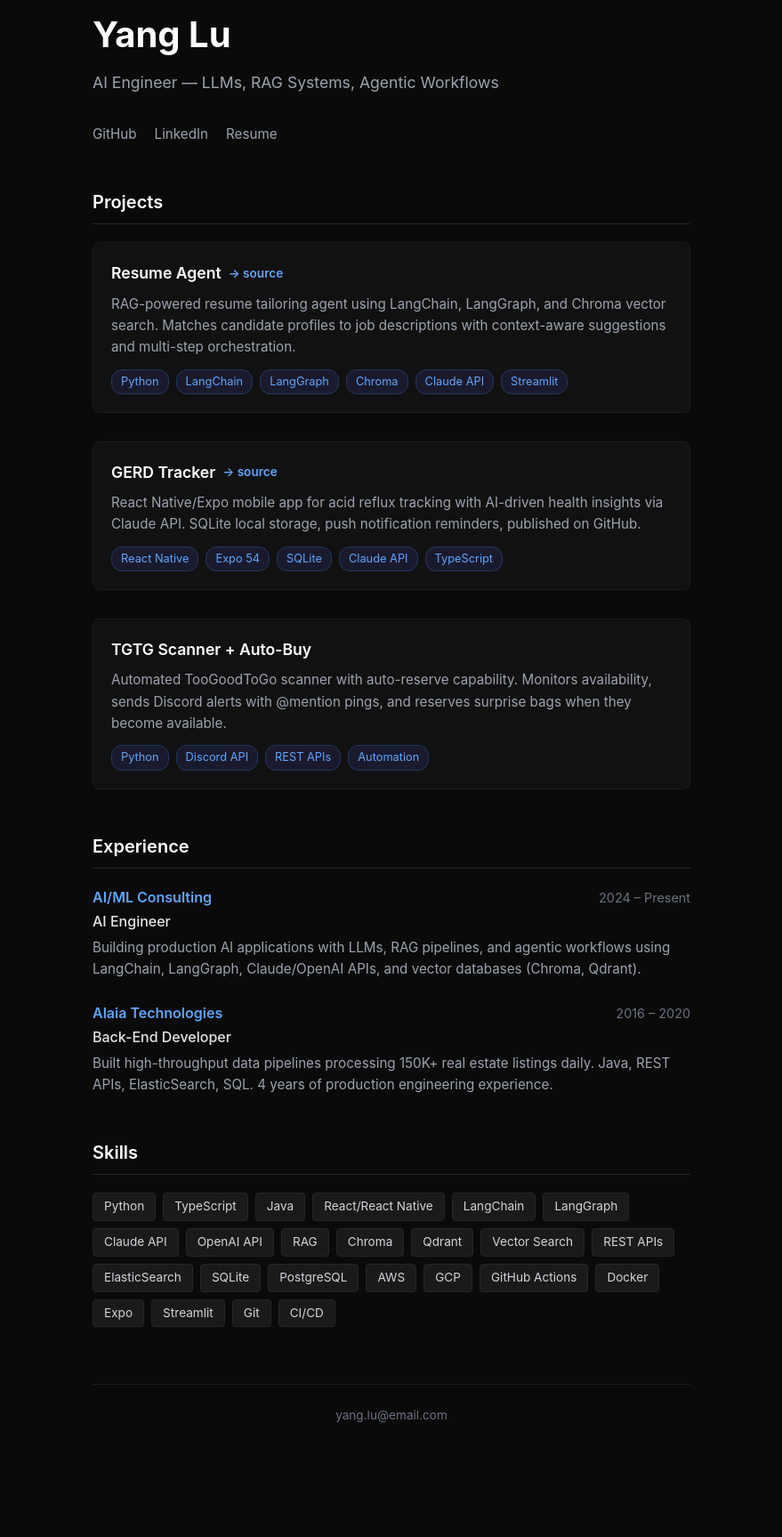
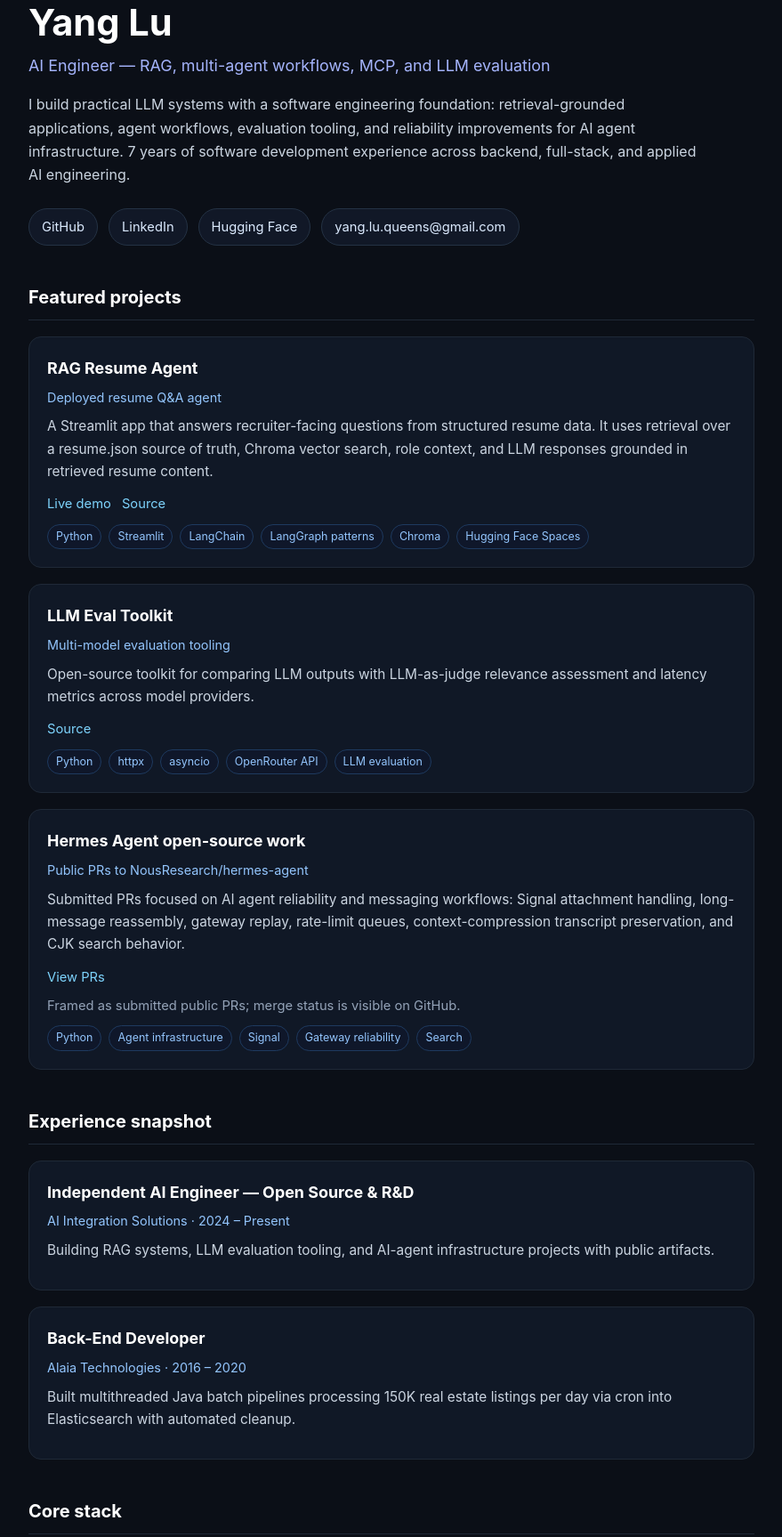
Before and after one commit to xyanglu/xyanglu.github.io, a plain HTML site: page index.html in a window 1280 px wide. Shown: the part 53-1780 px from the top of the page at 89% size, without its empty margins (200-1079 px from the left). Before the commit the page ends 1715 px from the top, so only its background shows below. Drawn offline with Linux system fonts and the light colour scheme.

Commit message:
Refresh portfolio homepage

```diff
--- a/index.html
+++ b/index.html
@@ -6,103 +6,93 @@
 <title>Yang Lu — AI Engineer</title>
 <style>
   *{margin:0;padding:0;box-sizing:border-box}
-  body{font-family:'Inter',system-ui,-apple-system,sans-serif;background:#0a0a0a;color:#e5e5e5;line-height:1.6}
-  a{color:#60a5fa;text-decoration:none;transition:color .2s}
-  a:hover{color:#93c5fd}
-  .container{max-width:720px;margin:0 auto;padding:60px 24px}
-  h1{font-size:2.5rem;font-weight:700;margin-bottom:8px;color:#fff}
-  h2{font-size:1.25rem;font-weight:600;margin:48px 0 20px;color:#fff;border-bottom:1px solid #262626;padding-bottom:8px}
-  h3{font-size:1.1rem;font-weight:600;color:#fff;margin-bottom:4px}
-  .tagline{font-size:1.1rem;color:#9ca3af;margin-bottom:32px}
-  .links{display:flex;gap:20px;margin-bottom:48px;flex-wrap:wrap}
-  .links a{color:#9ca3af;font-size:.95rem;transition:color .2s}
-  .links a:hover{color:#60a5fa}
-  .project{margin-bottom:32px;padding:20px;background:#111;border:1px solid #1e1e1e;border-radius:8px}
-  .project h3{display:flex;align-items:center;gap:8px}
-  .project h3 a{font-size:.85rem;color:#60a5fa}
-  .desc{color:#9ca3af;font-size:.95rem;margin:8px 0 12px}
-  .tech{display:flex;gap:8px;flex-wrap:wrap}
-  .tech span{font-size:.8rem;padding:3px 10px;background:#1a1a2e;color:#60a5fa;border-radius:12px;border:1px solid #1e3a5f}
-  .exp{margin-bottom:24px}
-  .exp-header{display:flex;justify-content:space-between;align-items:baseline;flex-wrap:wrap;gap:8px}
-  .exp-company{color:#60a5fa;font-weight:600}
-  .exp-date{color:#6b7280;font-size:.9rem}
-  .exp-title{color:#e5e5e5;font-weight:500;margin:2px 0 4px}
-  .exp-desc{color:#9ca3af;font-size:.95rem}
-  .skills-grid{display:flex;gap:8px;flex-wrap:wrap;margin-top:12px}
-  .skills-grid span{font-size:.85rem;padding:4px 12px;background:#1a1a1a;border:1px solid #262626;border-radius:4px;color:#d1d5db}
-  footer{margin-top:64px;padding-top:24px;border-top:1px solid #1e1e1e;color:#6b7280;font-size:.85rem;text-align:center}
+  body{font-family:Inter,system-ui,-apple-system,BlinkMacSystemFont,"Segoe UI",sans-serif;background:#0b0f17;color:#e5e7eb;line-height:1.65}
+  a{color:#7dd3fc;text-decoration:none} a:hover{color:#bae6fd}
+  .container{max-width:860px;margin:0 auto;padding:56px 22px 44px}
+  .hero{margin-bottom:42px}
+  h1{font-size:2.6rem;line-height:1.1;color:#fff;margin-bottom:10px}
+  .tagline{font-size:1.12rem;color:#a5b4fc;margin-bottom:16px}
+  .summary{max-width:760px;color:#cbd5e1;font-size:1rem}
+  .links{display:flex;flex-wrap:wrap;gap:12px;margin-top:24px}
+  .links a,.button{border:1px solid #243244;background:#111827;border-radius:999px;padding:8px 14px;color:#dbeafe;font-size:.92rem}
+  h2{font-size:1.25rem;margin:42px 0 18px;color:#fff;border-bottom:1px solid #1f2937;padding-bottom:8px}
+  .grid{display:grid;gap:18px}
+  .card{background:#101826;border:1px solid #1f2937;border-radius:14px;padding:20px}
+  .card h3{font-size:1.12rem;color:#fff;margin-bottom:6px}
+  .meta{color:#93c5fd;font-size:.9rem;margin-bottom:8px}
+  .desc{color:#cbd5e1;font-size:.96rem;margin-bottom:12px}
+  .chips{display:flex;gap:8px;flex-wrap:wrap;margin-top:10px}
+  .chips span{font-size:.78rem;padding:3px 9px;border-radius:999px;border:1px solid #1e3a5f;background:#0f172a;color:#93c5fd}
+  .card-links{display:flex;flex-wrap:wrap;gap:12px;margin-top:10px;font-size:.92rem}
+  ul{margin-left:18px;color:#cbd5e1}.note{color:#94a3b8;font-size:.92rem;margin-top:8px}
+  footer{margin-top:50px;padding-top:22px;border-top:1px solid #1f2937;color:#64748b;font-size:.9rem}
 </style>
 </head>
 <body>
 <div class="container">
-  <h1>Yang Lu</h1>
-  <p class="tagline">AI Engineer — LLMs, RAG Systems, Agentic Workflows</p>
-  <div class="links">
-    <a href="https://github.com/xyanglu" target="_blank">GitHub</a>
-    <a href="https://linkedin.com/in/xyanglu" target="_blank">LinkedIn</a>
-    <a href="https://docs.google.com/document/d/1y8qge7gB9otoVnTxj88ZPyYRaVfxsyFNBWF3tITcaPk" target="_blank">Resume</a>
+  <section class="hero">
+    <h1>Yang Lu</h1>
+    <p class="tagline">AI Engineer — RAG, multi-agent workflows, MCP, and LLM evaluation</p>
+    <p class="summary">I build practical LLM systems with a software engineering foundation: retrieval-grounded applications, agent workflows, evaluation tooling, and reliability improvements for AI agent infrastructure. 7 years of software development experience across backend, full-stack, and applied AI engineering.</p>
+    <div class="links">
+      <a href="https://github.com/xyanglu" target="_blank">GitHub</a>
+      <a href="https://www.linkedin.com/in/-yang-lu" target="_blank">LinkedIn</a>
+      <a href="https://huggingface.co/xyanglu" target="_blank">Hugging Face</a>
+      <a href="mailto:yang.lu.queens@gmail.com">yang.lu.queens@gmail.com</a>
+    </div>
+  </section>
+
+  <h2>Featured projects</h2>
+  <div class="grid">
+    <article class="card">
+      <h3>RAG Resume Agent</h3>
+      <p class="meta">Deployed resume Q&A agent</p>
+      <p class="desc">A Streamlit app that answers recruiter-facing questions from structured resume data. It uses retrieval over a resume.json source of truth, Chroma vector search, role context, and LLM responses grounded in retrieved resume content.</p>
+      <div class="card-links">
+        <a href="https://huggingface.co/spaces/xyanglu/resume-agent-chatbot" target="_blank">Live demo</a>
+        <a href="https://github.com/xyanglu/resume-agent" target="_blank">Source</a>
+      </div>
+      <div class="chips"><span>Python</span><span>Streamlit</span><span>LangChain</span><span>LangGraph patterns</span><span>Chroma</span><span>Hugging Face Spaces</span></div>
+    </article>
+
+    <article class="card">
+      <h3>LLM Eval Toolkit</h3>
+      <p class="meta">Multi-model evaluation tooling</p>
+      <p class="desc">Open-source toolkit for comparing LLM outputs with LLM-as-judge relevance assessment and latency metrics across model providers.</p>
+      <div class="card-links"><a href="https://github.com/xyanglu/llm-eval-toolkit" target="_blank">Source</a></div>
+      <div class="chips"><span>Python</span><span>httpx</span><span>asyncio</span><span>OpenRouter API</span><span>LLM evaluation</span></div>
+    </article>
+
+    <article class="card">
+      <h3>Hermes Agent open-source work</h3>
+      <p class="meta">Public PRs to NousResearch/hermes-agent</p>
+      <p class="desc">Submitted PRs focused on AI agent reliability and messaging workflows: Signal attachment handling, long-message reassembly, gateway replay, rate-limit queues, context-compression transcript preservation, and CJK search behavior.</p>
+      <div class="card-links"><a href="https://github.com/NousResearch/hermes-agent/pulls?q=is%3Apr+author%3Axyanglu" target="_blank">View PRs</a></div>
+      <p class="note">Framed as submitted public PRs; merge status is visible on GitHub.</p>
+      <div class="chips"><span>Python</span><span>Agent infrastructure</span><span>Signal</span><span>Gateway reliability</span><span>Search</span></div>
+    </article>
   </div>
 
-  <h2>Projects</h2>
-
-  <div class="project">
-    <h3>Resume Agent <a href="https://github.com/xyanglu/resume-agent" target="_blank">→ source</a></h3>
-    <p class="desc">RAG-powered resume tailoring agent using LangChain, LangGraph, and Chroma vector search. Matches candidate profiles to job descriptions with context-aware suggestions and multi-step orchestration.</p>
-    <div class="tech">
-      <span>Python</span><span>LangChain</span><span>LangGraph</span><span>Chroma</span><span>Claude API</span><span>Streamlit</span>
-    </div>
+  <h2>Experience snapshot</h2>
+  <div class="grid">
+    <article class="card">
+      <h3>Independent AI Engineer — Open Source & R&D</h3>
+      <p class="meta">AI Integration Solutions · 2024 – Present</p>
+      <p class="desc">Building RAG systems, LLM evaluation tooling, and AI-agent infrastructure projects with public artifacts.</p>
+    </article>
+    <article class="card">
+      <h3>Back-End Developer</h3>
+      <p class="meta">Alaia Technologies · 2016 – 2020</p>
+      <p class="desc">Built multithreaded Java batch pipelines processing 150K real estate listings per day via cron into Elasticsearch with automated cleanup.</p>
+    </article>
   </div>
 
-  <div class="project">
-    <h3>GERD Tracker <a href="https://github.com/xyanglu/gerd-tracker" target="_blank">→ source</a></h3>
-    <p class="desc">React Native/Expo mobile app for acid reflux tracking with AI-driven health insights via Claude API. SQLite local storage, push notification reminders, published on GitHub.</p>
-    <div class="tech">
-      <span>React Native</span><span>Expo 54</span><span>SQLite</span><span>Claude API</span><span>TypeScript</span>
-    </div>
+  <h2>Core stack</h2>
+  <div class="chips">
+    <span>Python</span><span>TypeScript</span><span>Java</span><span>FastAPI</span><span>React</span><span>LangChain</span><span>LangGraph</span><span>RAG</span><span>MCP</span><span>Chroma</span><span>OpenRouter</span><span>Z.AI</span><span>Docker</span><span>GitHub Actions</span><span>Elasticsearch</span><span>PostgreSQL</span>
   </div>
 
-  <div class="project">
-    <h3>TGTG Scanner + Auto-Buy</h3>
-    <p class="desc">Automated TooGoodToGo scanner with auto-reserve capability. Monitors availability, sends Discord alerts with @mention pings, and reserves surprise bags when they become available.</p>
-    <div class="tech">
-      <span>Python</span><span>Discord API</span><span>REST APIs</span><span>Automation</span>
-    </div>
-  </div>
-
-  <h2>Experience</h2>
-
-  <div class="exp">
-    <div class="exp-header">
-      <span class="exp-company">AI/ML Consulting</span>
-      <span class="exp-date">2024 – Present</span>
-    </div>
-    <p class="exp-title">AI Engineer</p>
-    <p class="exp-desc">Building production AI applications with LLMs, RAG pipelines, and agentic workflows using LangChain, LangGraph, Claude/OpenAI APIs, and vector databases (Chroma, Qdrant).</p>
-  </div>
-
-  <div class="exp">
-    <div class="exp-header">
-      <span class="exp-company">Alaia Technologies</span>
-      <span class="exp-date">2016 – 2020</span>
-    </div>
-    <p class="exp-title">Back-End Developer</p>
-    <p class="exp-desc">Built high-throughput data pipelines processing 150K+ real estate listings daily. Java, REST APIs, ElasticSearch, SQL. 4 years of production engineering experience.</p>
-  </div>
-
-  <h2>Skills</h2>
-  <div class="skills-grid">
-    <span>Python</span><span>TypeScript</span><span>Java</span><span>React/React Native</span>
-    <span>LangChain</span><span>LangGraph</span><span>Claude API</span><span>OpenAI API</span>
-    <span>RAG</span><span>Chroma</span><span>Qdrant</span><span>Vector Search</span>
-    <span>REST APIs</span><span>ElasticSearch</span><span>SQLite</span><span>PostgreSQL</span>
-    <span>AWS</span><span>GCP</span><span>GitHub Actions</span><span>Docker</span>
-    <span>Expo</span><span>Streamlit</span><span>Git</span><span>CI/CD</span>
-  </div>
-
-  <footer>
-    <p>yang.lu@email.com</p>
-  </footer>
+  <footer>Updated portfolio for AI engineering, RAG systems, and agent infrastructure work.</footer>
 </div>
 </body>
 </html>
```
